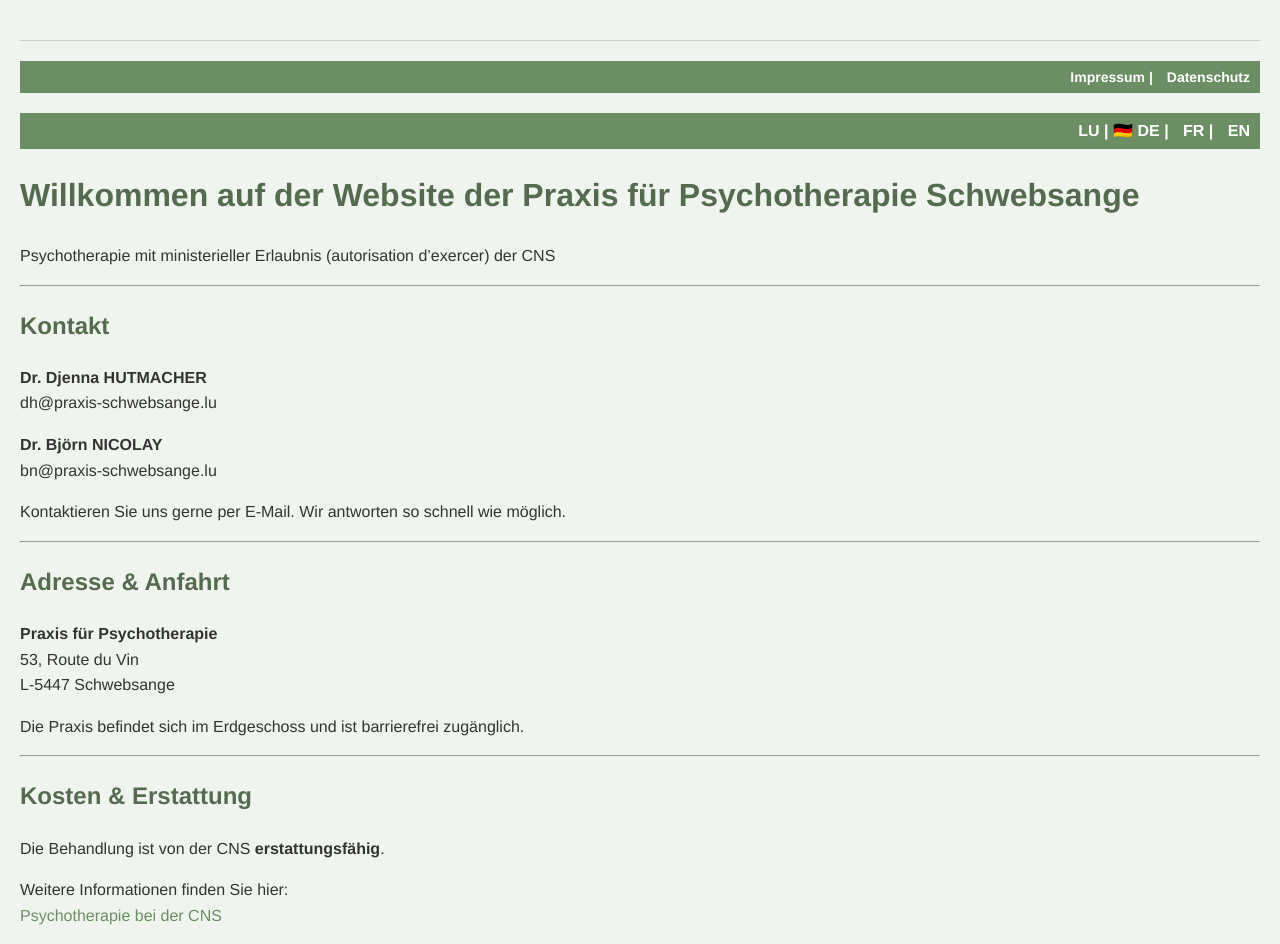
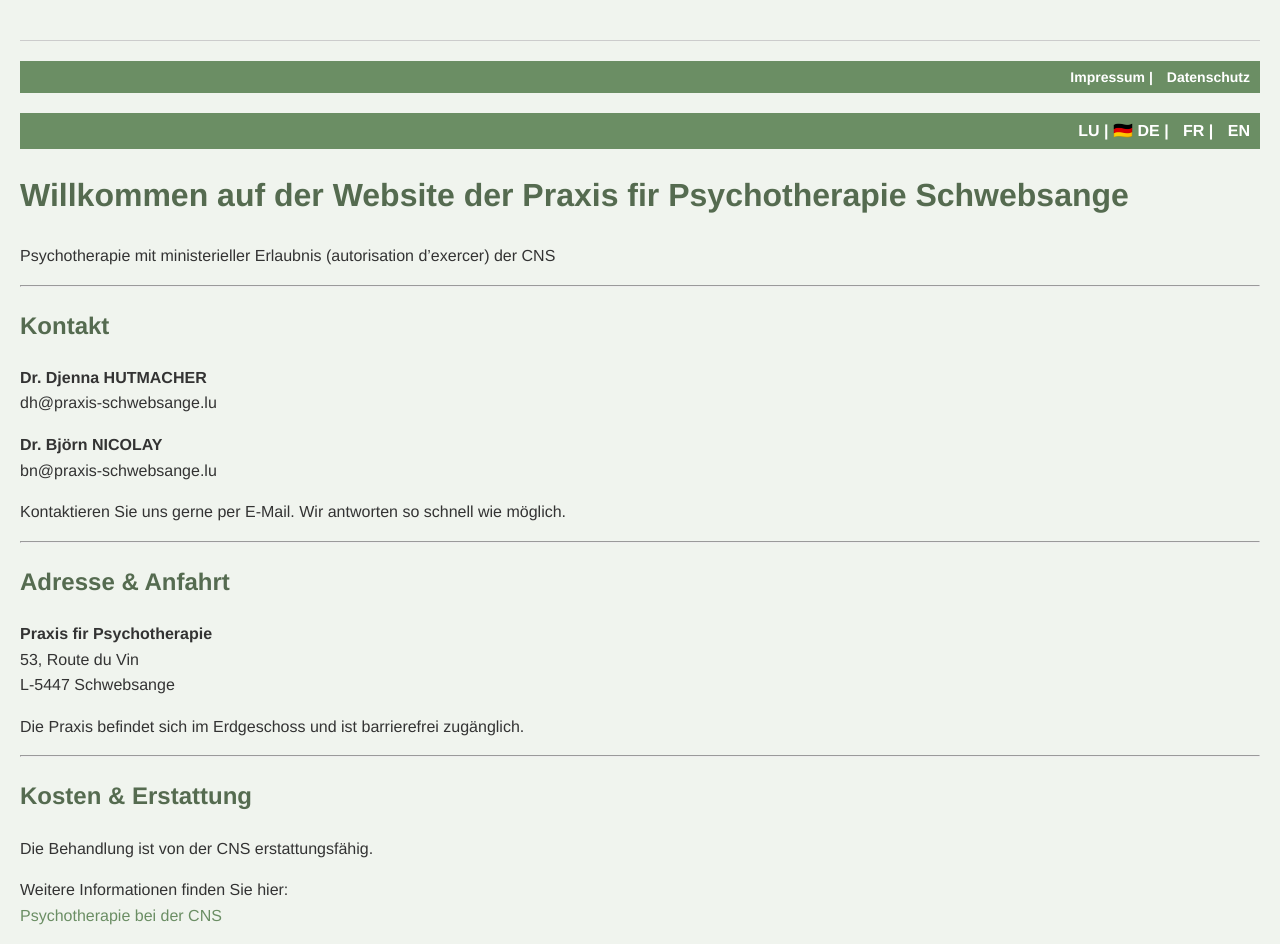
Before and after one commit to bjoernbrightside/praxis-schwebsange, a Jekyll site: the page built from de/index.md, in a window 1280 px wide. Built offline with Jekyll 4.4.1, drawn with Linux system fonts in a browser that asks for light colours.

Commit message:
Update index.md

```diff
--- a/de/index.md
+++ b/de/index.md
@@ -6,7 +6,7 @@ layout: default
 <a href="/praxis-schwebsange/lb/">LU</a> | 🇩🇪 <b>DE</b> | <a href="/praxis-schwebsange/fr/">FR</a> | <a href="/praxis-schwebsange/en/">EN</a>
 </div>
 
-# Willkommen auf der Website der Praxis für Psychotherapie Schwebsange
+# Willkommen auf der Website der Praxis fir Psychotherapie Schwebsange
 
 Psychotherapie mit ministerieller Erlaubnis (autorisation d'exercer) der CNS
 
@@ -26,7 +26,7 @@ Kontaktieren Sie uns gerne per E-Mail. Wir antworten so schnell wie möglich.
 
 ## Adresse & Anfahrt
 
-**Praxis für Psychotherapie**
+**Praxis fir Psychotherapie**
 53, Route du Vin
 L-5447 Schwebsange
 
@@ -36,7 +36,7 @@ Die Praxis befindet sich im Erdgeschoss und ist barrierefrei zugänglich.
 
 ## Kosten & Erstattung
 
-Die Behandlung ist von der CNS **erstattungsfähig**.
+Die Behandlung ist von der CNS erstattungsfähig.
 
 Weitere Informationen finden Sie hier:
 [Psychotherapie bei der CNS](https://cns.public.lu/de/assure/remboursements/prestations-remboursees/prestations-medicales/psychotherapie.html)
```
